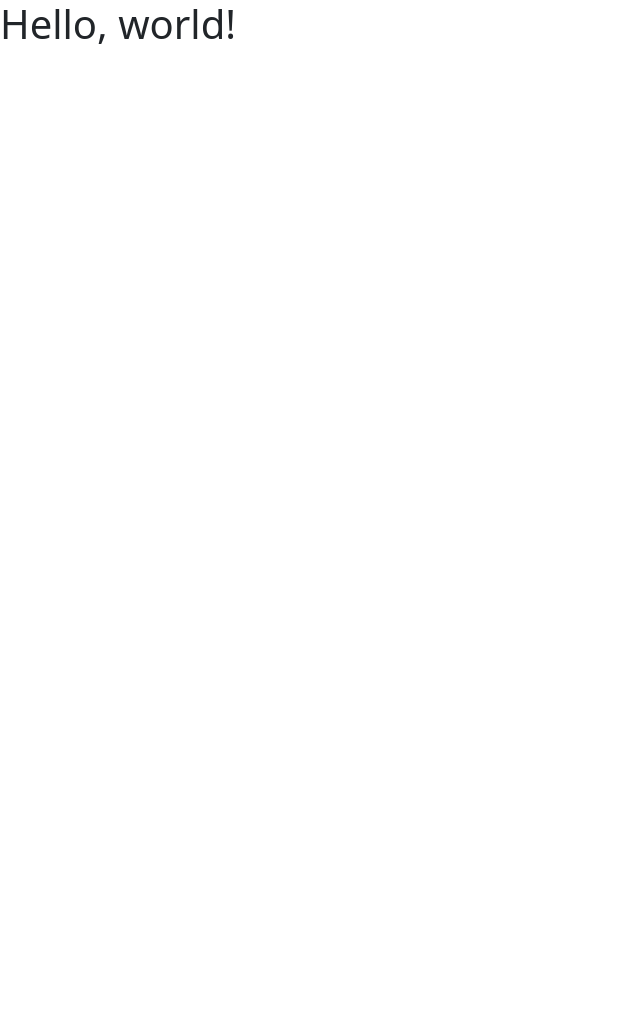
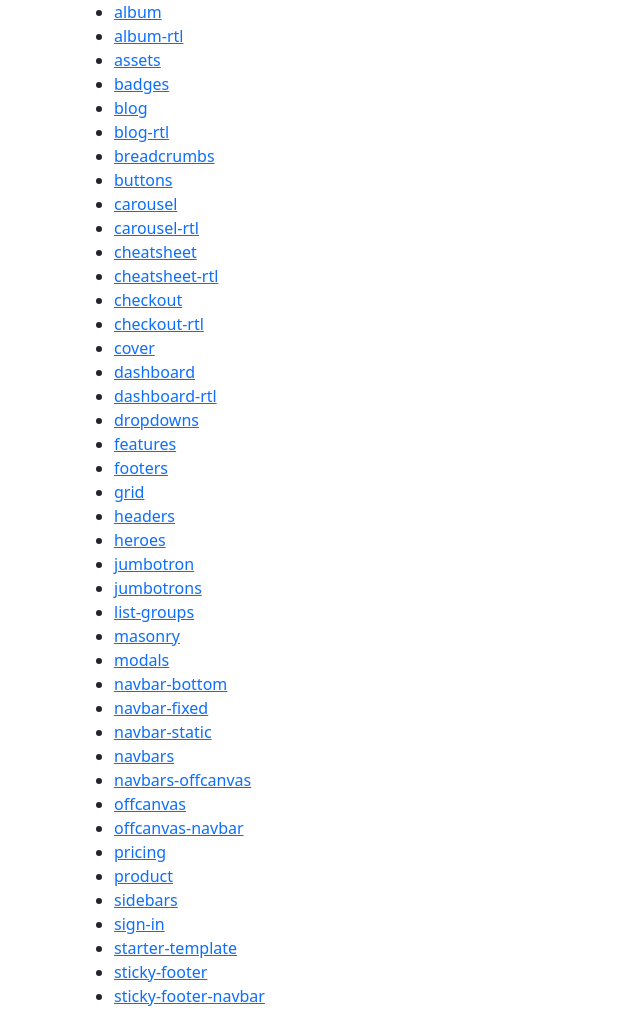
Before and after one commit to arayaiot/Bootstrap, a plain HTML site: page index.html in a window 1280 px wide. Shown: the whole page, without its empty margins (0-640 px from the left). Before the commit the page ends 800 px from the top, so only its background shows below. Drawn offline with nearby package versions, Linux system fonts and the light colour scheme.

Commit message:
updated the indexhtml

```diff
--- a/index.html
+++ b/index.html
@@ -4,13 +4,58 @@
 <head>
     <meta charset="utf-8">
     <meta name="viewport" content="width=device-width, initial-scale=1">
-    <title>Bootstrap demo</title>
+    <title>Bootstrap Examples</title>
     <link href="https://cdn.jsdelivr.net/npm/bootstrap@5.3.2/dist/css/bootstrap.min.css" rel="stylesheet"
         integrity="sha384-T3c6CoIi6uLrA9TneNEoa7RxnatzjcDSCmG1MXxSR1GAsXEV/Dwwykc2MPK8M2HN" crossorigin="anonymous">
 </head>
 
 <body>
-    <h1>Hello, world!</h1>
+    <div class="container">
+        <ul>
+            <li><a href="album/index.html" target="_blank">album</a></li>
+            <li><a href="album-rtl/index.html" target="_blank">album-rtl</a></li>
+            <li><a href="assets/index.html" target="_blank">assets</a></li>
+            <li><a href="badges/index.html" target="_blank">badges</a></li>
+            <li><a href="blog/index.html" target="_blank">blog</a></li>
+            <li><a href="blog-rtl/index.html" target="_blank">blog-rtl</a></li>
+            <li><a href="breadcrumbs/index.html" target="_blank">breadcrumbs</a></li>
+            <li><a href="buttons/index.html" target="_blank">buttons</a></li>
+            <li><a href="carousel/index.html" target="_blank">carousel</a></li>
+            <li><a href="carousel-rtl/index.html" target="_blank">carousel-rtl</a></li>
+            <li><a href="cheatsheet/index.html" target="_blank">cheatsheet</a></li>
+            <li><a href="cheatsheet-rtl/index.html" target="_blank">cheatsheet-rtl</a></li>
+            <li><a href="checkout/index.html" target="_blank">checkout</a></li>
+            <li><a href="checkout-rtl/index.html" target="_blank">checkout-rtl</a></li>
+            <li><a href="cover/index.html" target="_blank">cover</a></li>
+            <li><a href="dashboard/index.html" target="_blank">dashboard</a></li>
+            <li><a href="dashboard-rtl/index.html" target="_blank">dashboard-rtl</a></li>
+            <li><a href="dropdowns/index.html" target="_blank">dropdowns</a></li>
+            <li><a href="features/index.html" target="_blank">features</a></li>
+            <li><a href="footers/index.html" target="_blank">footers</a></li>
+            <li><a href="grid/index.html" target="_blank">grid</a></li>
+            <li><a href="headers/index.html" target="_blank">headers</a></li>
+            <li><a href="heroes/index.html" target="_blank">heroes</a></li>
+            <li><a href="jumbotron/index.html" target="_blank">jumbotron</a></li>
+            <li><a href="jumbotrons/index.html" target="_blank">jumbotrons</a></li>
+            <li><a href="list-groups/index.html" target="_blank">list-groups</a></li>
+            <li><a href="masonry/index.html" target="_blank">masonry</a></li>
+            <li><a href="modals/index.html" target="_blank">modals</a></li>
+            <li><a href="navbar-bottom/index.html" target="_blank">navbar-bottom</a></li>
+            <li><a href="navbar-fixed/index.html" target="_blank">navbar-fixed</a></li>
+            <li><a href="navbar-static/index.html" target="_blank">navbar-static</a></li>
+            <li><a href="navbars/index.html" target="_blank">navbars</a></li>
+            <li><a href="navbars-offcanvas/index.html" target="_blank">navbars-offcanvas</a></li>
+            <li><a href="offcanvas/index.html" target="_blank">offcanvas</a></li>
+            <li><a href="offcanvas-navbar/index.html" target="_blank">offcanvas-navbar</a></li>
+            <li><a href="pricing/index.html" target="_blank">pricing</a></li>
+            <li><a href="product/index.html" target="_blank">product</a></li>
+            <li><a href="sidebars/index.html" target="_blank">sidebars</a></li>
+            <li><a href="sign-in/index.html" target="_blank">sign-in</a></li>
+            <li><a href="starter-template/index.html" target="_blank">starter-template</a></li>
+            <li><a href="sticky-footer/index.html" target="_blank">sticky-footer</a></li>
+            <li><a href="sticky-footer-navbar/index.html" target="_blank">sticky-footer-navbar</a></li>
+        </ul>
+    </div>
     <script src="https://cdn.jsdelivr.net/npm/@popperjs/core@2.11.8/dist/umd/popper.min.js"
         integrity="sha384-I7E8VVD/ismYTF4hNIPjVp/Zjvgyol6VFvRkX/vR+Vc4jQkC+hVqc2pM8ODewa9r"
         crossorigin="anonymous"></script>
```
